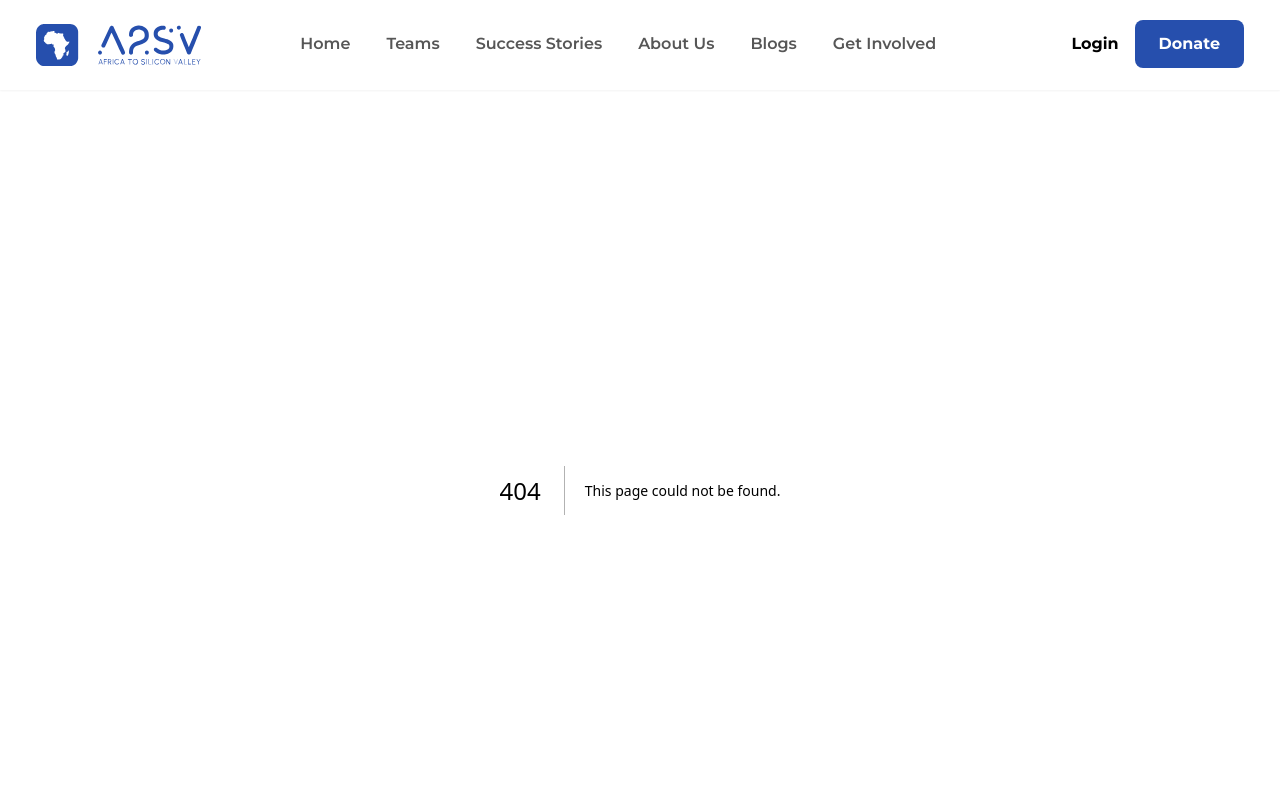
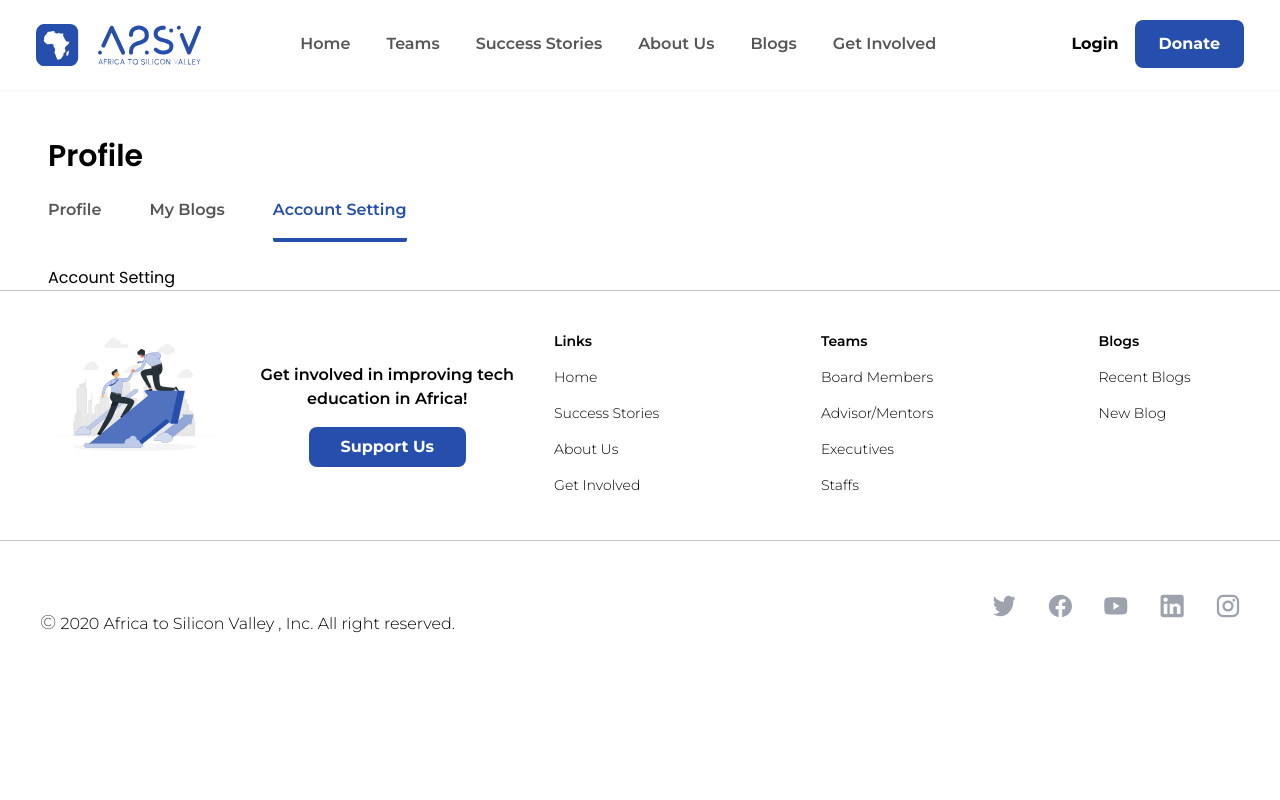
Before and after one commit to RealEskalate/2023-project-phase-starter-projects, a Next.js app in the folder aastu/web/group-2/: page /profile/accountsetting in a window 1280 px wide. Before the commit this address had no page. Shown: the top 800 px of the page. Built offline with nearby package versions, Linux system fonts and the light colour scheme; a web font is replaced by a local one.

Commit message:
feat(AASTU-web-G2): Setup profile page (#130)
authored by: solomon-abate-a2sv

```diff
--- /dev/null
+++ b/aastu/web/group-2/app/profile/accountsetting/page.tsx
@@ -0,0 +1,5 @@
+export default function Section() {
+    return <div>
+        <h1>Account Setting</h1>
+    </div>
+}
--- /dev/null
+++ b/aastu/web/group-2/app/profile/layout.tsx
@@ -0,0 +1,20 @@
+"use client";
+import Link from 'next/link'
+import { usePathname } from 'next/navigation'
+export default function ProfileLayout(props: React.PropsWithChildren) {
+    const currentRoute = usePathname();
+    return (
+        <div
+            className='font-primaryFont mt-12 space-y-6 mx-4 md:mx-12'>
+            <h1
+                className="font-semibold text-3xl">Profile</h1>
+            <ul
+                className='flex space-x-6 md:space-x-12'>
+                <li className= {`font-secondaryFont font-semibold ${currentRoute === "/profile" ? "text-[#264FAD] pb-4 border-b-[4px] border-[#264FAD] rounded-sm" : " text-[#565656]"}`}><Link href='/profile'>Profile</Link></li>
+                <li className={`font-secondaryFont font-semibold ${currentRoute === "/profile/myblogs" ? "text-[#264FAD] pb-4 border-b-[4px] border-[#264FAD] rounded-sm" : " text-[#565656]"}`}><Link href='/profile/myblogs'>My Blogs</Link></li>
+                <li className={`font-secondaryFont font-semibold ${currentRoute === "/profile/accountsetting" ? "text-[#264FAD] pb-4 border-b-[4px] border-[#264FAD] rounded-sm" : " text-[#565656]"}`}><Link href='/profile/accountsetting'>Account Setting</Link></li>
+            </ul>
+            {props.children}
+        </div>
+    )
+}
--- /dev/null
+++ b/aastu/web/group-2/app/profile/myblogs/page.tsx
@@ -0,0 +1,7 @@
+export default function Section() {
+    return (
+        <div >
+            <h1>My Blogs</h1>
+        </div>
+    )
+}
--- /dev/null
+++ b/aastu/web/group-2/app/profile/page.tsx
@@ -0,0 +1,9 @@
+import { DEFAULT_MAX_VERSION } from "tls";
+
+export default function Section(){
+    return (
+        <div>
+            <h1>Profile</h1>
+        </div>
+    )
+}
```
Also changed, not shown: aastu/web/group-2/app/components/profile/MyblogCard.tsx (added).
